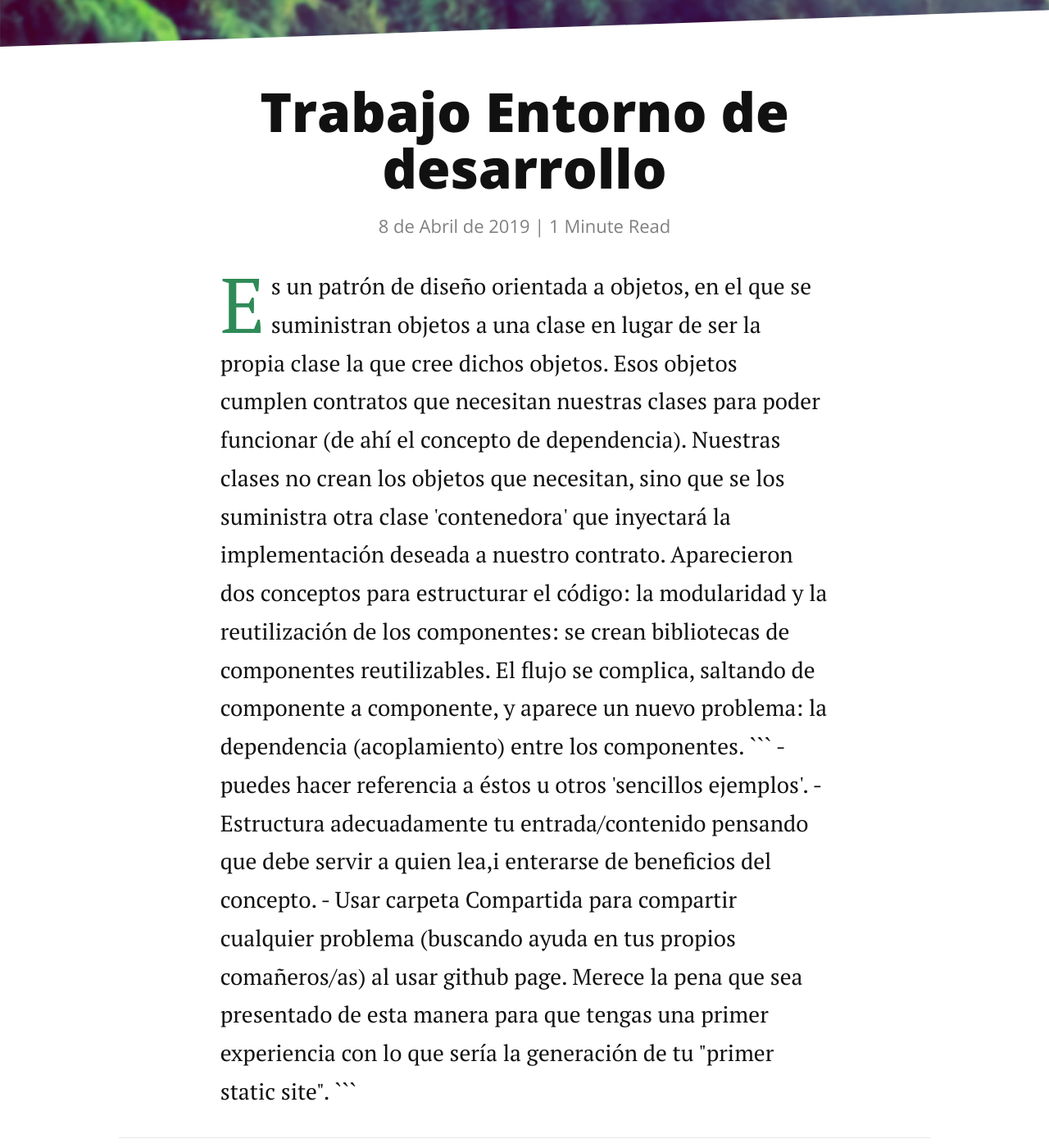
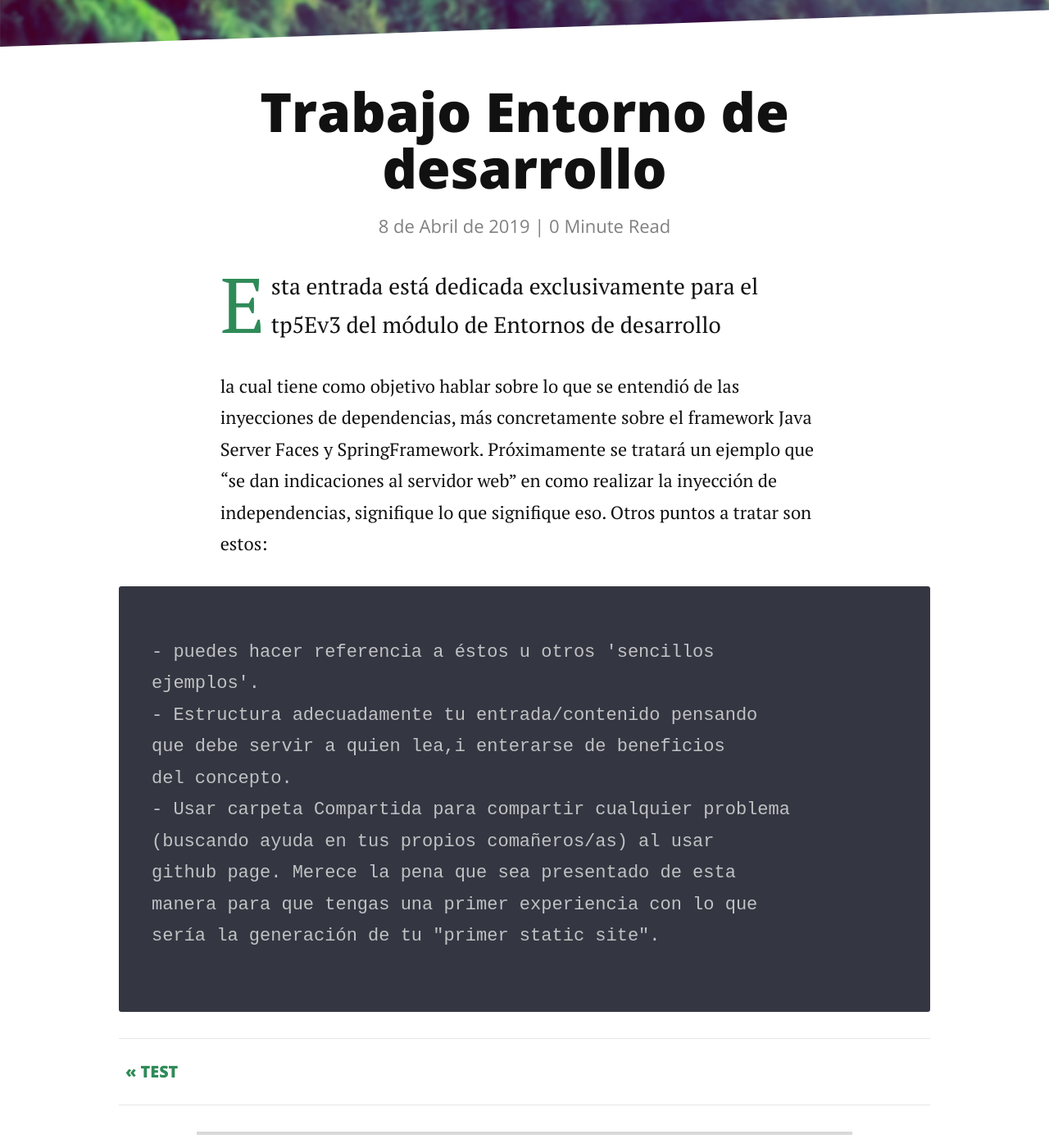
Before and after one commit to tryn0/tryn0.github.io, a Jekyll site: the page built from _posts/08-04-19-trabajo-ed.markdown, in a window 1280 px wide and 1400 px high, scrolled down 261 px. Shown: the whole window at 82% size. Built offline with Jekyll 4.4.1, drawn with Linux system fonts in a browser that asks for light colours; nearby versions of some CDN libraries; Markdown is read by kramdown in place of the engine named in the settings.

Commit message:
Update 08-04-19-trabajo-ed.markdown

````diff
--- a/_posts/08-04-19-trabajo-ed.markdown
+++ b/_posts/08-04-19-trabajo-ed.markdown
@@ -4,9 +4,11 @@ title:  "Trabajo Entorno de desarrollo"
 date:   08-04-2019
 ---
 
-<p class="intro"><span class="dropcap">E</span>s un patrón de diseño orientada a objetos, en el que se suministran objetos a una clase en lugar de ser la propia clase la que cree dichos objetos. Esos objetos cumplen contratos que necesitan nuestras clases para poder funcionar (de ahí el concepto de dependencia). Nuestras clases no crean los objetos que necesitan, sino que se los suministra otra clase 'contenedora' que inyectará la implementación deseada a nuestro contrato.
-  Aparecieron dos conceptos para estructurar el código: la modularidad y la reutilización de los componentes: se crean bibliotecas de componentes reutilizables. El flujo se complica, saltando de componente a componente, y aparece un nuevo problema: la dependencia (acoplamiento) entre los componentes.
-
+<p class="intro"><span class="dropcap">E</span>sta entrada está dedicada exclusivamente para el tp5Ev3 del módulo de Entornos de desarrollo</p> la cual tiene como objetivo
+hablar sobre lo que se entendió de las inyecciones de dependencias, más concretamente sobre
+el framework Java Server Faces y SpringFramework.
+Próximamente se tratará un ejemplo que "se dan indicaciones al servidor web" en como realizar la inyección de independencias, signifique lo que signifique eso.
+Otros puntos a tratar son estos:
 ```
 - puedes hacer referencia a éstos u otros 'sencillos
 ejemplos'.
````
